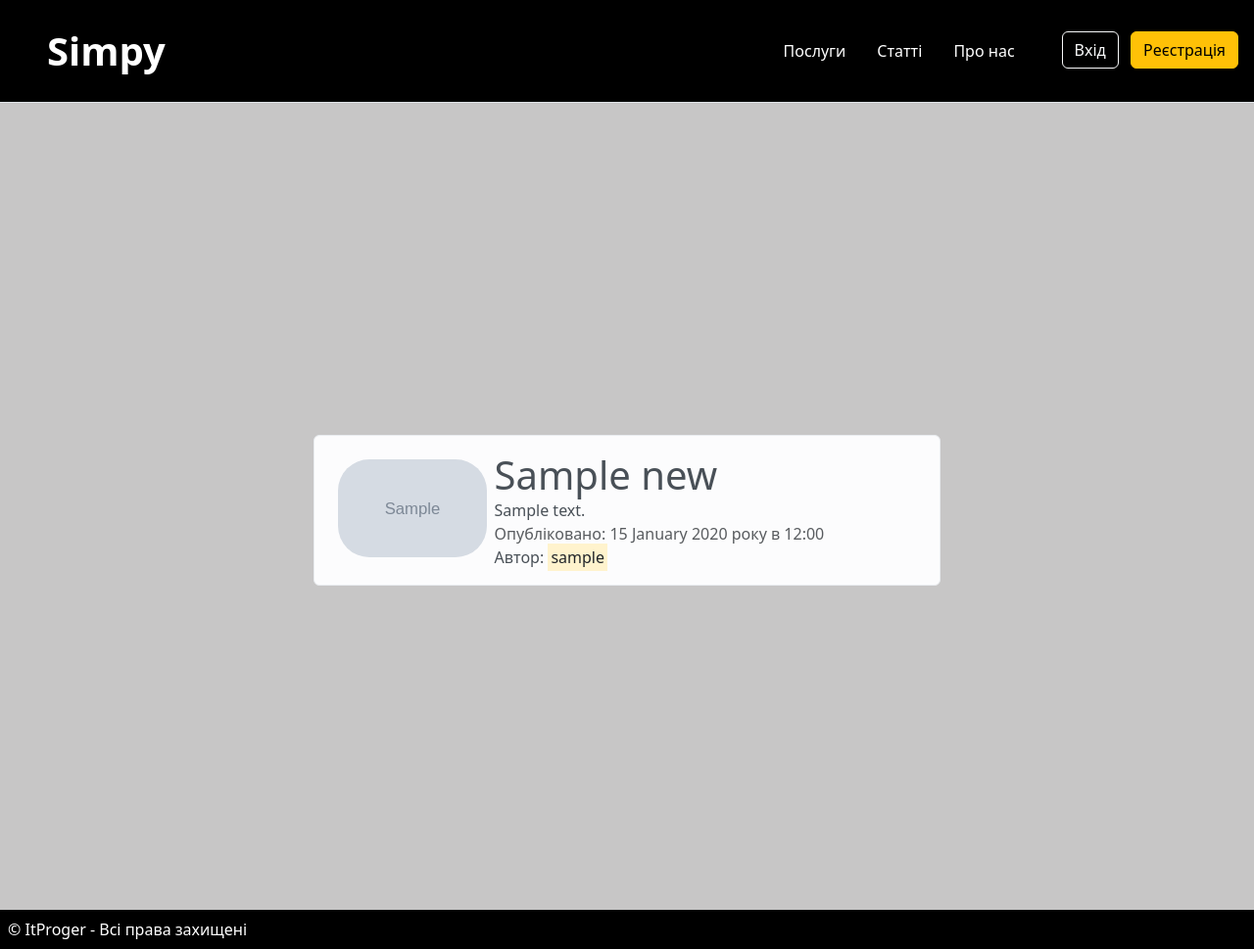
After one commit to tatiana-baranova/djangoProject, a Django app: page /articles in a window 1280 px wide. The commit adds this page. Shown: the whole page at 98% size. Run offline with Django 5.2, Linux system fonts and the light colour scheme; tables that the repository leaves empty hold one stand-in row (values such as "Sample post"); grey boxes marked "Sample" are stand-in pictures.

Commit message:
add articles page

```diff
--- a/core/static/core/main.css
+++ b/core/static/core/main.css
@@ -80,3 +80,7 @@ button {
     font-weight: bold;
     color: #424242;
 }
+.card-author{
+    width: 100px;
+    height: 100px;
+}
--- /dev/null
+++ b/core/templates/core/articles.html
@@ -0,0 +1,23 @@
+{% extends "core/base.html" %}
+
+{% block title%} {{ title }} {% endblock %}
+
+{% block content %}
+    {% for post in news %}
+    <div class="w-50 d-flex flex-row justify-content-start alert alert-light">
+        <img class="card-author rounded-5 w-25 m-2" src="{{post.author.profile.img.url}}" alt="{{post.author.username}}">
+
+
+        <div class="d-flex flex-column news-user-data">
+            <h1>{{post.title}}</h1>
+            <p>{{post.text}}</p>
+            <div>
+                <span class="text-muted">Опубліковано: {{post.date|date:'d E Y року в H:i'}}</span>
+                <p>Автор: <mark>{{ post.author }} </mark></p>
+            </div>
+        </div>
+    </div>
+    {% endfor %}
+
+
+{% endblock %}
--- a/core/templates/core/base.html
+++ b/core/templates/core/base.html
@@ -17,7 +17,7 @@
         <ul class="nav nav-pills m-3">
             {% comment %} <li class="nav-item"><a href="{% url 'reg'%}" class="nav-link text-white">Реєстрація</a></li>  {% endcomment %}
             <li class="nav-item"><a href="{% url 'services'%}" class="nav-link text-white">Послуги</a></li>
-            <li class="nav-item"><a href="#" class="nav-link text-white">Контакти</a></li>
+            <li class="nav-item"><a href="{% url 'articles'%}" class="nav-link text-white">Статті</a></li>
             <li class="nav-item"><a href="#" class="nav-link text-white">Про нас</a></li>
         </ul>
         <div class="text-end m-3">
@@ -39,7 +39,7 @@
             <div class="alert alert-success w-25 m-2">{{mess}}</div>
             {% endfor %}
         {%endif%}
-        <div class="d-flex justify-content-center align-items-center min-vh-100">
+        <div class="d-flex justify-content-center flex-column align-items-center min-vh-100">
         {% block content %}
         {% endblock %}
         </div>
--- a/core/urls.py
+++ b/core/urls.py
@@ -5,4 +5,5 @@ from . import views
 urlpatterns = [
     path('', views.home, name='home'),
     path('uslugi', views.services, name='services'),
+    path('articles', views.ShowNewsView.as_view(), name='articles'),
 ]
--- a/core/views.py
+++ b/core/views.py
@@ -1,5 +1,7 @@
 from django.shortcuts import render
 from .models import News
+from django.views.generic import ListView
+
 def home(request):
     data = {
         'title': 'Головна сторінка'
@@ -15,3 +17,15 @@ def services(request):
     }
 
     return render(request, 'core/services.html', data)
+
+class ShowNewsView(ListView):
+    model = News
+    template_name = 'core/articles.html'
+    context_object_name = 'news'
+    ordering = ['-date']
+
+
+    def get_context_data(self, **kwargs):
+        ctx = super().get_context_data(**kwargs)
+        ctx['title'] = 'Сторінка з статтями'
+        return ctx
```
